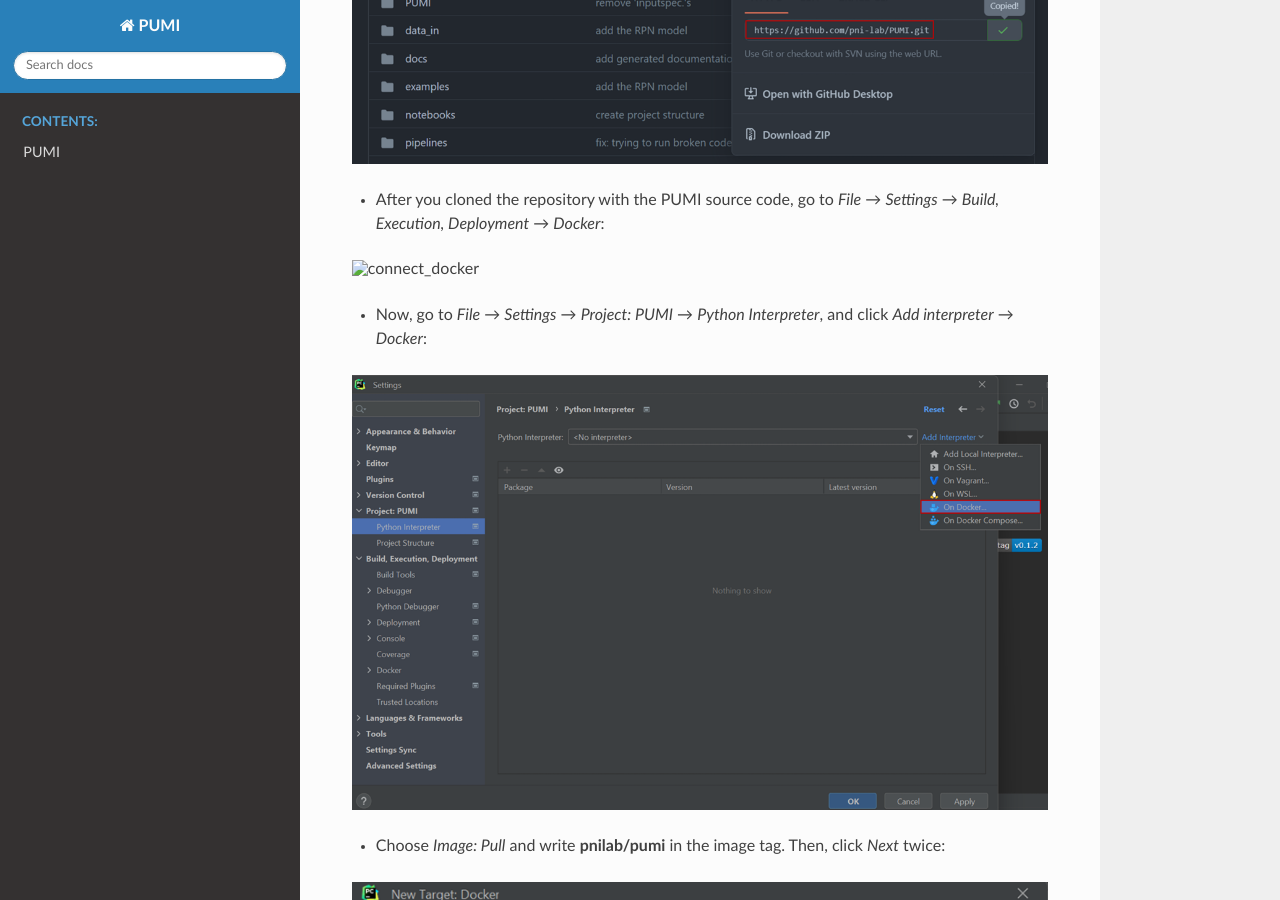
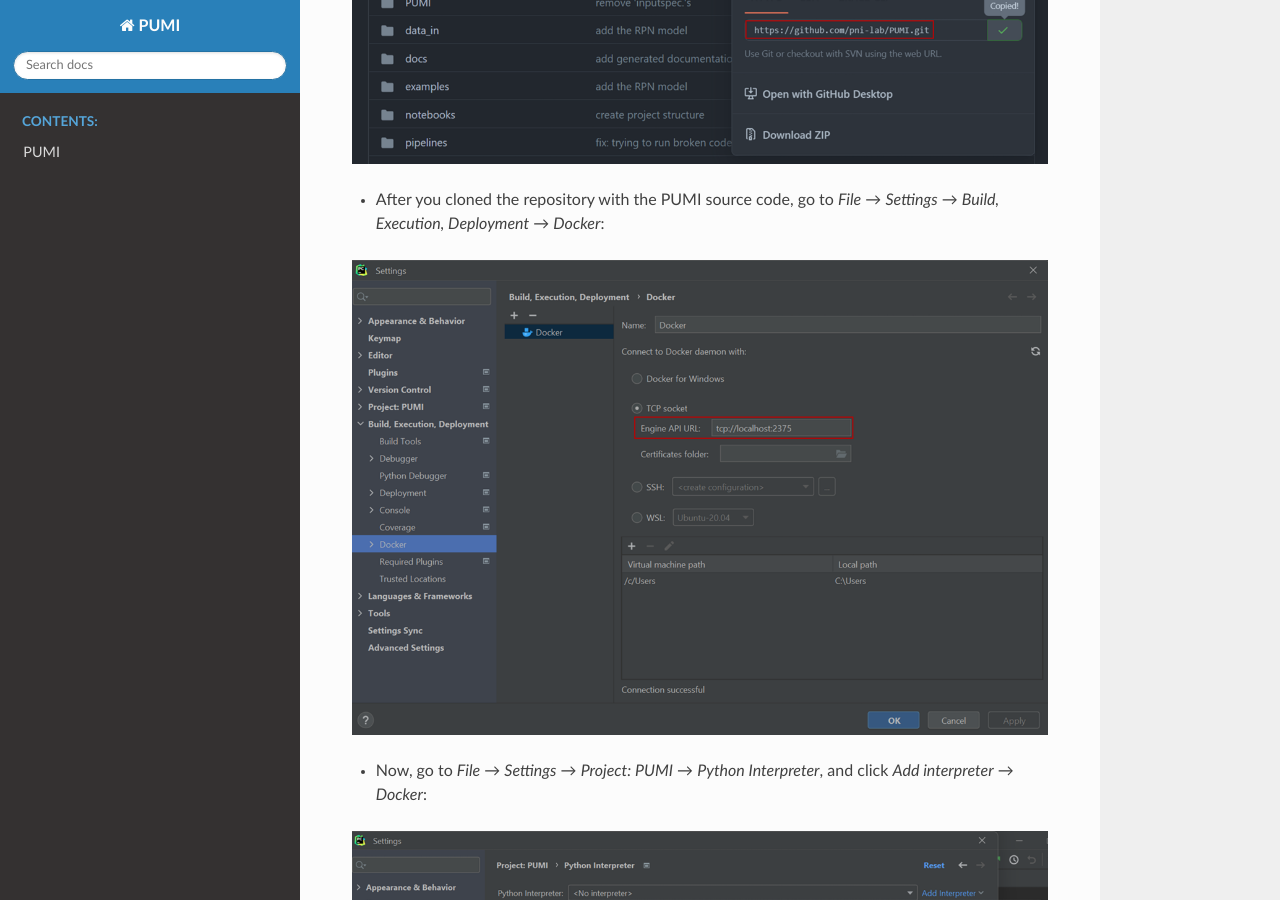
Before and after one commit to pni-lab/PUMI, a Sphinx documentation site: the page built from Docs/windows_setup.md, in a window 1280 px wide and 900 px high, scrolled down 4233 px. Built offline with Sphinx 7.4.7 and the Read the Docs theme 2.0.0, drawn with Linux system fonts in a browser that asks for light colours.

Commit message:
Windows environment setup for development SOP +

```diff
--- a/Docs/windows_setup.md
+++ b/Docs/windows_setup.md
@@ -10,7 +10,7 @@
 
 *Why?* This is the first requirement to install  [Docker in Windows](https://docs.docker.com/desktop/install/windows-install/).
 
-#### **STEPS:**
+###### **STEPS:**
 
 - Open your command prompt as administrator and type: **wsl --install**
 
@@ -37,7 +37,7 @@
 
 ### 2. **Install Docker Desktop on Windows and pull the PUMI container from DockerHub**
 
-#### **STEPS:**
+###### **STEPS:**
 
 - Download [Docker Desktop for Windows](https://www.docker.com/products/docker-desktop/)
 - Run the installer. It typically downloads to your Downloads folder, or you can run it from the recent downloads bar at the bottom of your web browser.
@@ -65,7 +65,7 @@
 
 ### 3.	**Install Pycharm and pull the PUMI repository from GitHub**
 
-#### **STEPS:**
+###### **STEPS:**
 - Install the [Professional version of Pycharm](https://www.jetbrains.com/pycharm/download/#section=windows). You can obtain the license using a student email address.
 
 - After you install Pycharm, open it, and select *Get from VCS*:
@@ -82,7 +82,7 @@
 
 - After  you cloned the repository with the PUMI source code, go to _File_ &rarr; _Settings_ &rarr; _Build, Execution, Deployment_ &rarr; _Docker_:
 
-<img alt="connect_docker" src="w11.png"/>
+![connect_docker](w11.png)
 
 - Now, go to *File* &rarr; *Settings* &rarr; *Project: PUMI* &rarr; *Python Interpreter*, and click *Add interpreter* &rarr; *Docker*:
 
```
